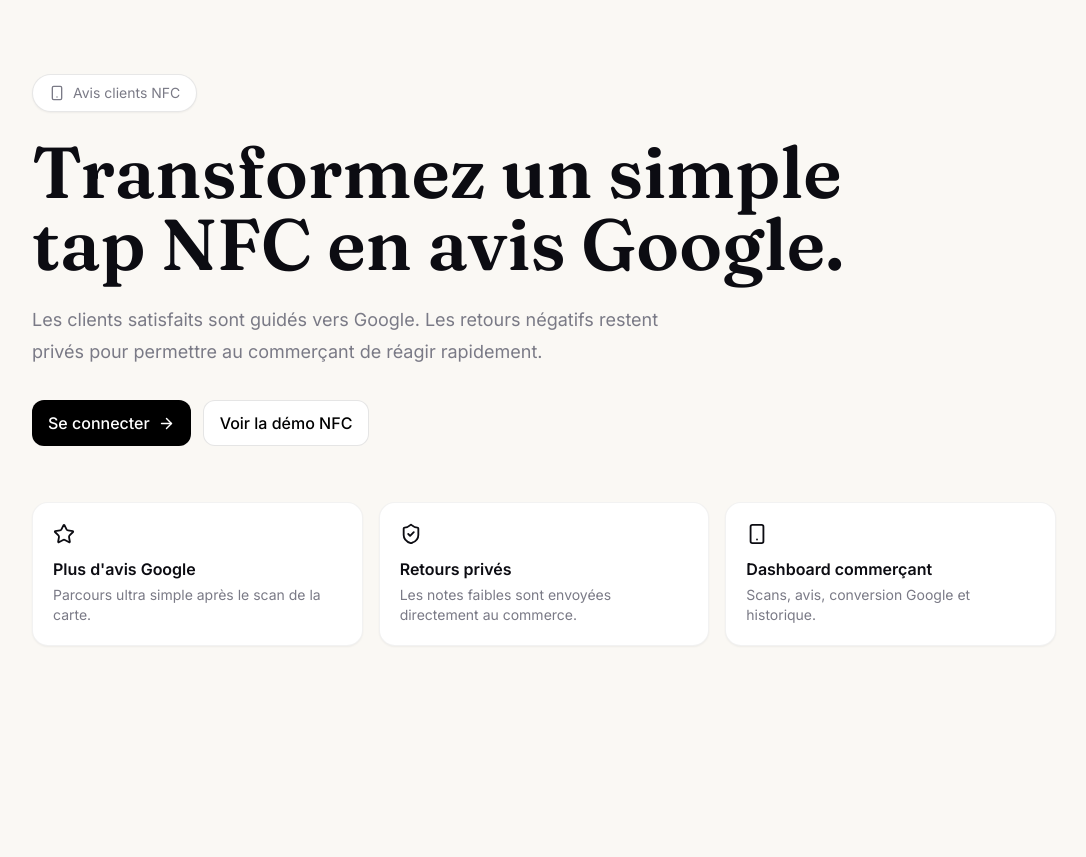
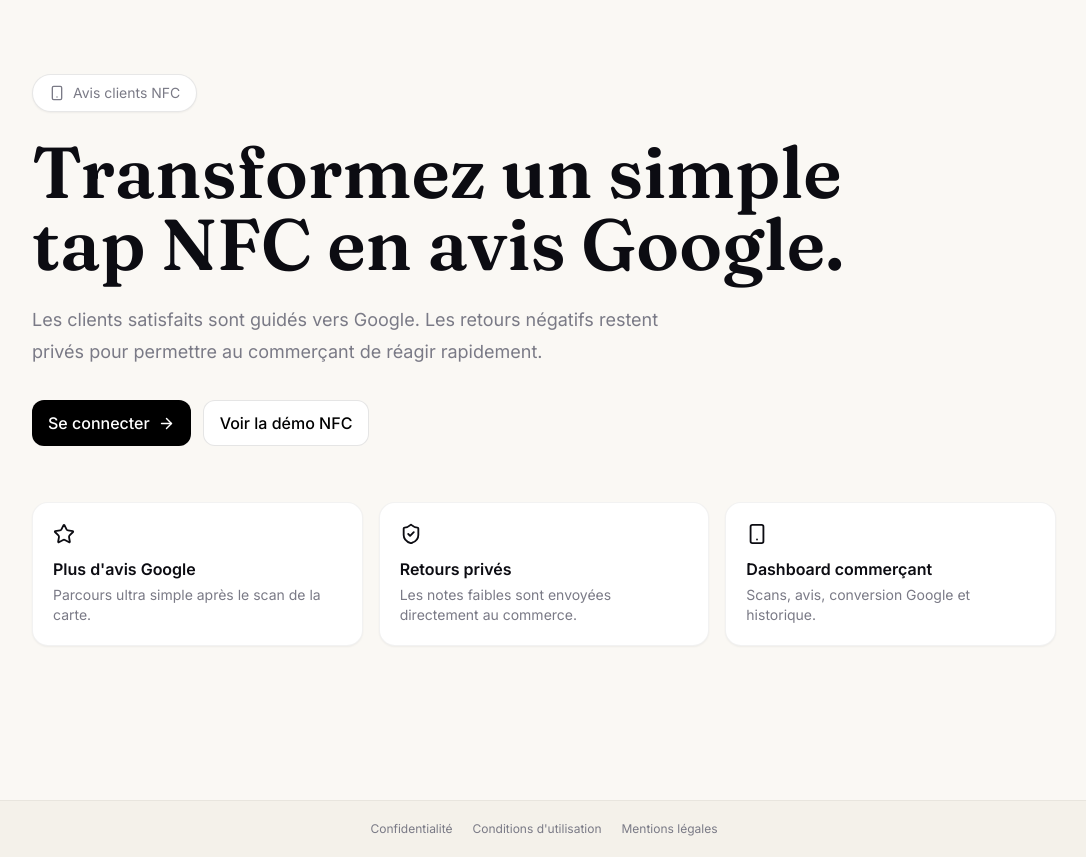
Before and after one commit to mohaontheflux24/nfc-avis-clean, a Next.js app in the folder nfc-avis/: page / in a window 1280 px wide. Shown: the whole page, without its empty margins (96-1182 px from the left). Before the commit the page ends 800 px from the top, so only its background shows below. Built offline with nearby package versions, Linux system fonts and the light colour scheme.

Commit message:
Expose legal pages throughout the app

```diff
--- a/nfc-avis/src/app/layout.tsx
+++ b/nfc-avis/src/app/layout.tsx
@@ -2,6 +2,7 @@
 import { Fraunces, Inter, JetBrains_Mono } from "next/font/google";
 import "./globals.css";
 import Providers from "./providers";
+import LegalFooter from "@/components/LegalFooter";
 
 const fraunces = Fraunces({
   subsets: ["latin"],
@@ -44,6 +45,7 @@
     <html lang="fr" className={`${fraunces.variable} ${inter.variable} ${jetbrains.variable}`}>
       <body className="font-sans bg-paper text-ink-900 antialiased">
         <Providers>{children}</Providers>
+        <LegalFooter />
       </body>
     </html>
   );
```
